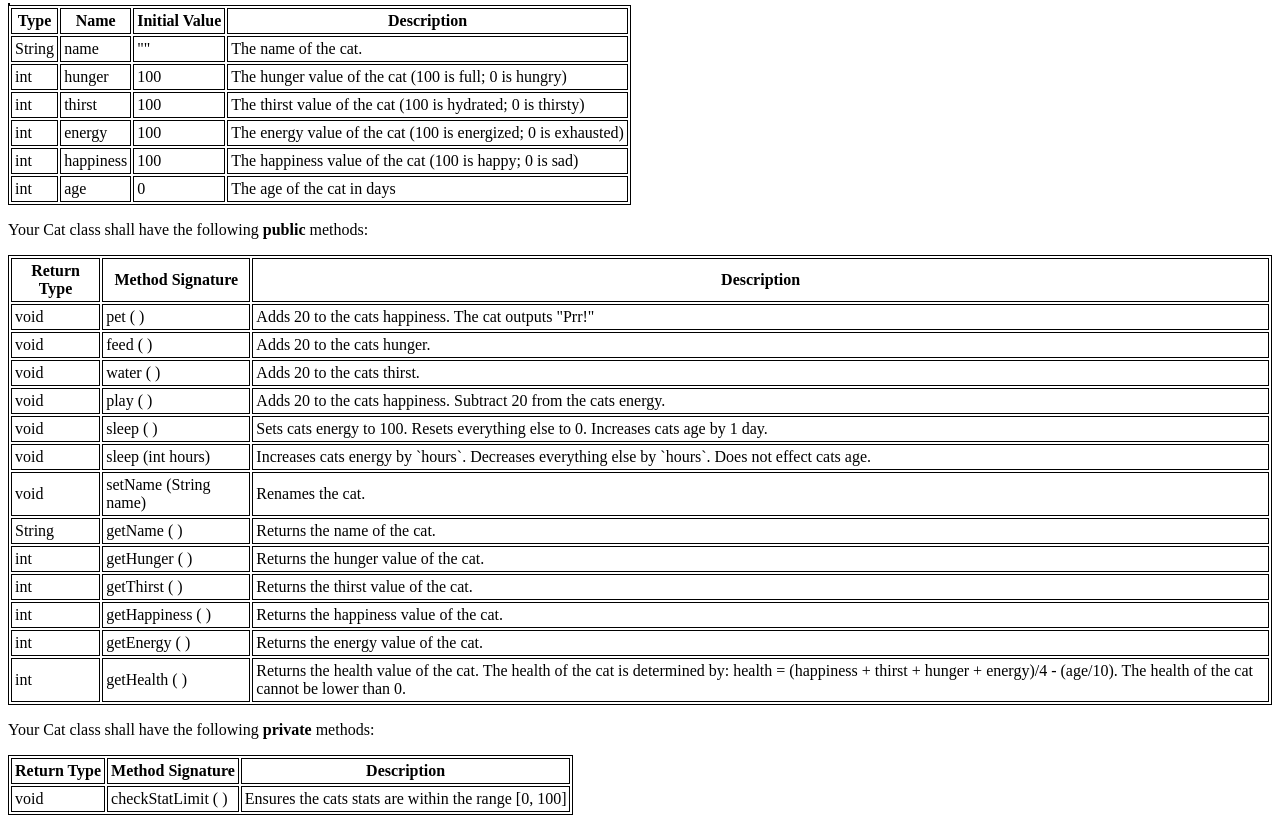
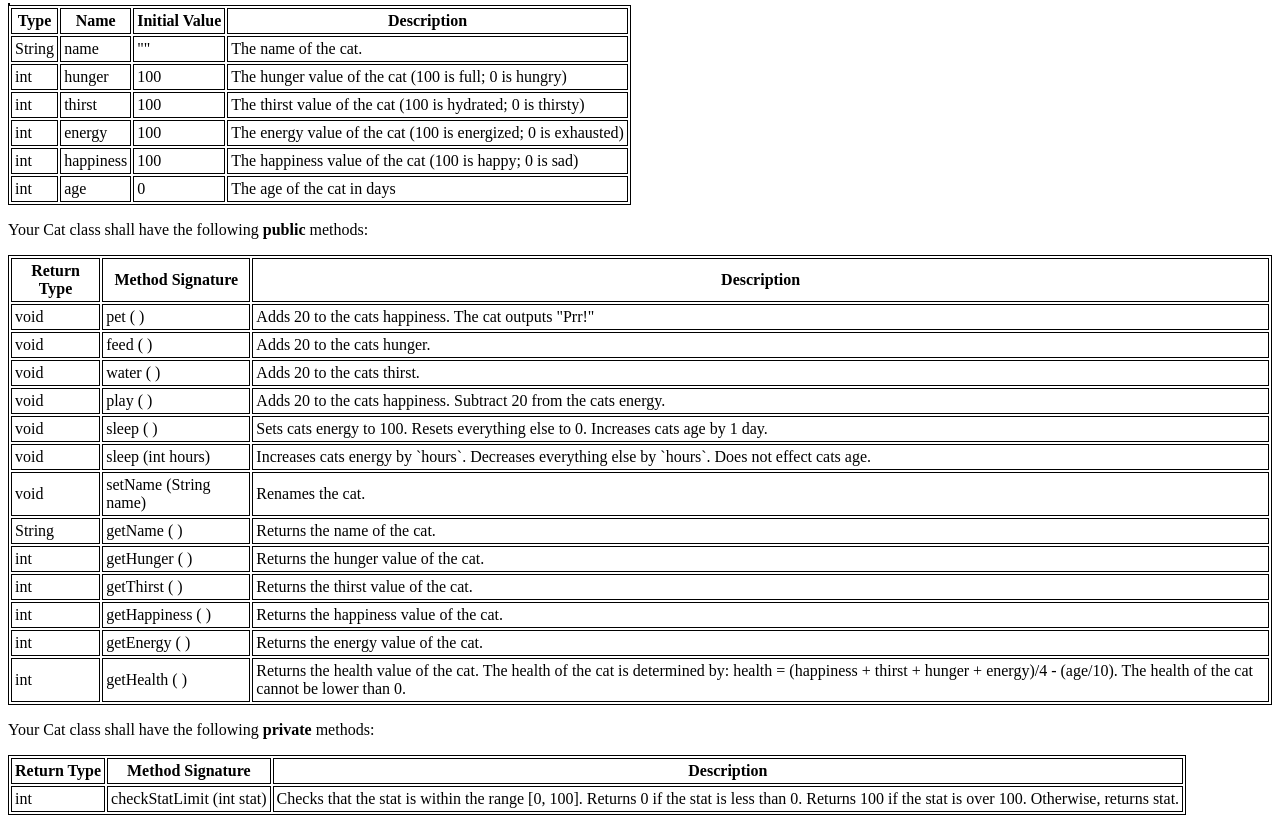
Before and after one commit to proctor-physics/nproctor.github.io, a plain HTML site: page APCSA/Cat2.html in a window 1280 px wide. Shown: the part 407-1230 px from the top of the page. Drawn offline with Linux system fonts and the light colour scheme.

Commit message:
Modify checkstat

```diff
--- a/APCSA/Cat2.html
+++ b/APCSA/Cat2.html
@@ -171,9 +171,9 @@
                 <th>Description</th>
             </tr>
             <tr>
-                <td>void</td>
-                <td>checkStatLimit ( )</td>
-                <td>Ensures the cats stats are within the range [0, 100]</td>
+                <td>int</td>
+                <td>checkStatLimit (int stat)</td>
+                <td>Checks that the stat is within the range [0, 100]. Returns 0 if the stat is less than 0. Returns 100 if the stat is over 100. Otherwise, returns stat.</td>
             </tr>
           </table>
 
```
